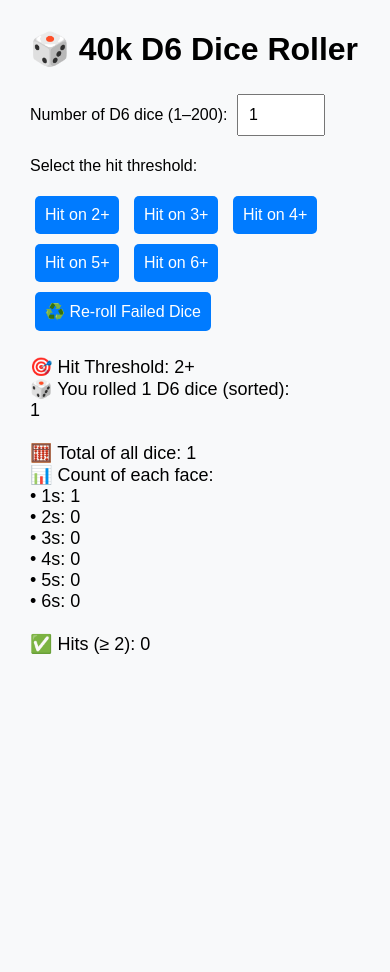
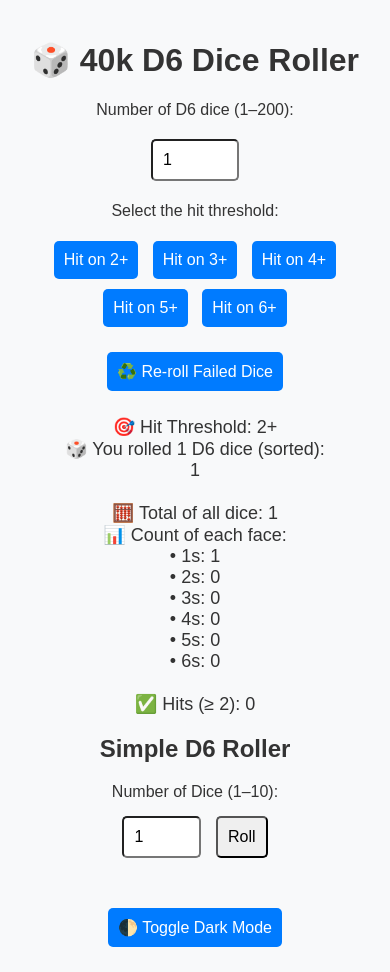
Before and after one commit to Obur-Lich/friendly-winner, a plain HTML site: page index.html in a window 390 px wide. Both pictures are taken after a click on the button "Hit on 2+". Before the commit the page ends 844 px from the top, so only its background shows below. Drawn offline with Linux system fonts and the light colour scheme.

Commit message:
Update index.html
Made it more mobile friendly, a basic dice roller for random dice such as number of attack rolls, battleshock, etc.

```diff
--- a/index.html
+++ b/index.html
@@ -1,35 +1,54 @@
 <!DOCTYPE html>
 <html lang="en">
 <head>
-  <meta charset="UTF-8">
+  <meta charset="UTF-8" />
   <title>Perkins Pie Society Dice Roller</title>
+  <meta name="viewport" content="width=device-width, initial-scale=1.0" />
   <style>
     body {
       font-family: Arial, sans-serif;
-      margin: 30px;
+      margin: 0;
+      padding: 20px;
       background-color: #f8f9fa;
+      color: #333;
     }
+
+    .container {
+      max-width: 600px;
+      margin: auto;
+    }
+
+    h1 {
+      text-align: center;
+    }
+
     input, button {
       padding: 10px;
       font-size: 16px;
       margin: 5px;
+      border-radius: 5px;
     }
-    #results {
+
+    #results, #simpleResult {
       margin-top: 20px;
       font-size: 18px;
       white-space: pre-wrap;
+      text-align: center;
     }
-    .hit-buttons {
+
+    .hit-buttons, .simple-roller, .bottom-controls {
+      text-align: center;
       margin-top: 15px;
     }
-    .hit-buttons button, #rerollBtn {
+
+    .hit-buttons button, #rerollBtn, .bottom-controls button {
       background-color: #007bff;
       color: white;
       border: none;
-      border-radius: 5px;
       cursor: pointer;
     }
-    .hit-buttons button:hover, #rerollBtn:hover {
+
+    .hit-buttons button:hover, #rerollBtn:hover, .bottom-controls button:hover {
       background-color: #0056b3;
     }
 
@@ -53,14 +72,42 @@
       75% { transform: translate(2px, 0); }
       100% { transform: translate(0); }
     }
+
+    .dark-mode {
+      background-color: #121212;
+      color: #eee;
+    }
+
+    .dark-mode button {
+      background-color: #333;
+      color: #eee;
+    }
+
+    .dark-mode .hit-buttons button:hover,
+    .dark-mode #rerollBtn:hover,
+    .dark-mode .bottom-controls button:hover {
+      background-color: #444;
+    }
+
+    label {
+      display: block;
+      text-align: center;
+      margin-bottom: 10px;
+    }
+
+    .bottom-controls {
+      margin-top: 40px;
+    }
   </style>
 </head>
 <body>
-
+  <div class="container">
     <h1>🎲 40k D6 Dice Roller</h1>
 
     <label for="diceCount">Number of D6 dice (1–200):</label>
-  <input type="number" id="diceCount" min="1" max="200" value="1">
+    <div class="hit-buttons">
+      <input type="number" id="diceCount" min="1" max="200" value="1" />
+    </div>
 
     <div class="hit-buttons">
       <p>Select the hit threshold:</p>
@@ -71,9 +118,24 @@
       <button onclick="rollDice(6)">Hit on 6+</button>
     </div>
 
+    <div class="hit-buttons">
       <button id="rerollBtn" onclick="rerollFailures()" style="display:none;">♻️ Re-roll Failed Dice</button>
+    </div>
 
     <div id="results"></div>
+
+    <div class="simple-roller">
+      <h2>Simple D6 Roller</h2>
+      <label for="simpleDiceCount">Number of Dice (1–10):</label>
+      <input type="number" id="simpleDiceCount" min="1" max="10" value="1" />
+      <button onclick="simpleRoll()">Roll</button>
+      <div id="simpleResult"></div>
+    </div>
+
+    <div class="bottom-controls">
+      <button onclick="toggleDarkMode()">🌓 Toggle Dark Mode</button>
+    </div>
+  </div>
 
   <script>
     let currentRolls = [];
@@ -170,7 +232,25 @@
         `📊 Count of each face:\n${countSummary}\n` +
         `✅ Hits (≥ ${threshold}): ${hits}`;
     }
+
+    function simpleRoll() {
+      const count = parseInt(document.getElementById("simpleDiceCount").value);
+      const resultDiv = document.getElementById("simpleResult");
+
+      if (isNaN(count) || count < 1 || count > 10) {
+        resultDiv.textContent = "Please enter a number between 1 and 10.";
+        return;
+      }
+
+      const rolls = Array.from({ length: count }, () => Math.floor(Math.random() * 6) + 1);
+      const total = rolls.reduce((sum, val) => sum + val, 0);
+
+      resultDiv.textContent = `🎲 Simple Roll: ${rolls.join(', ')}\n🧮 Total: ${total}`;
+    }
+
+    function toggleDarkMode() {
+      document.body.classList.toggle("dark-mode");
+    }
   </script>
-
 </body>
 </html>
```
Lines whose indentation alone changed are shown as unchanged.
